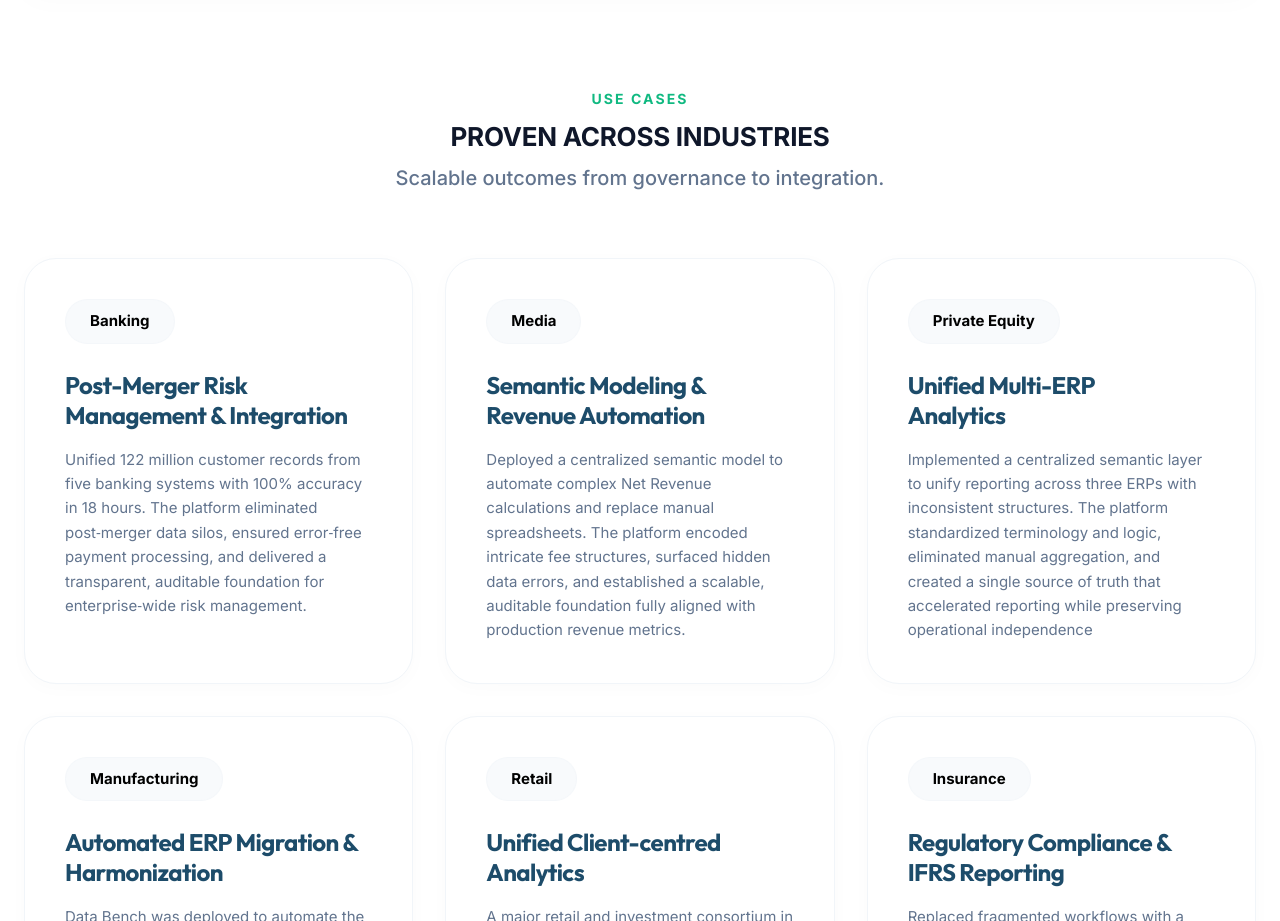
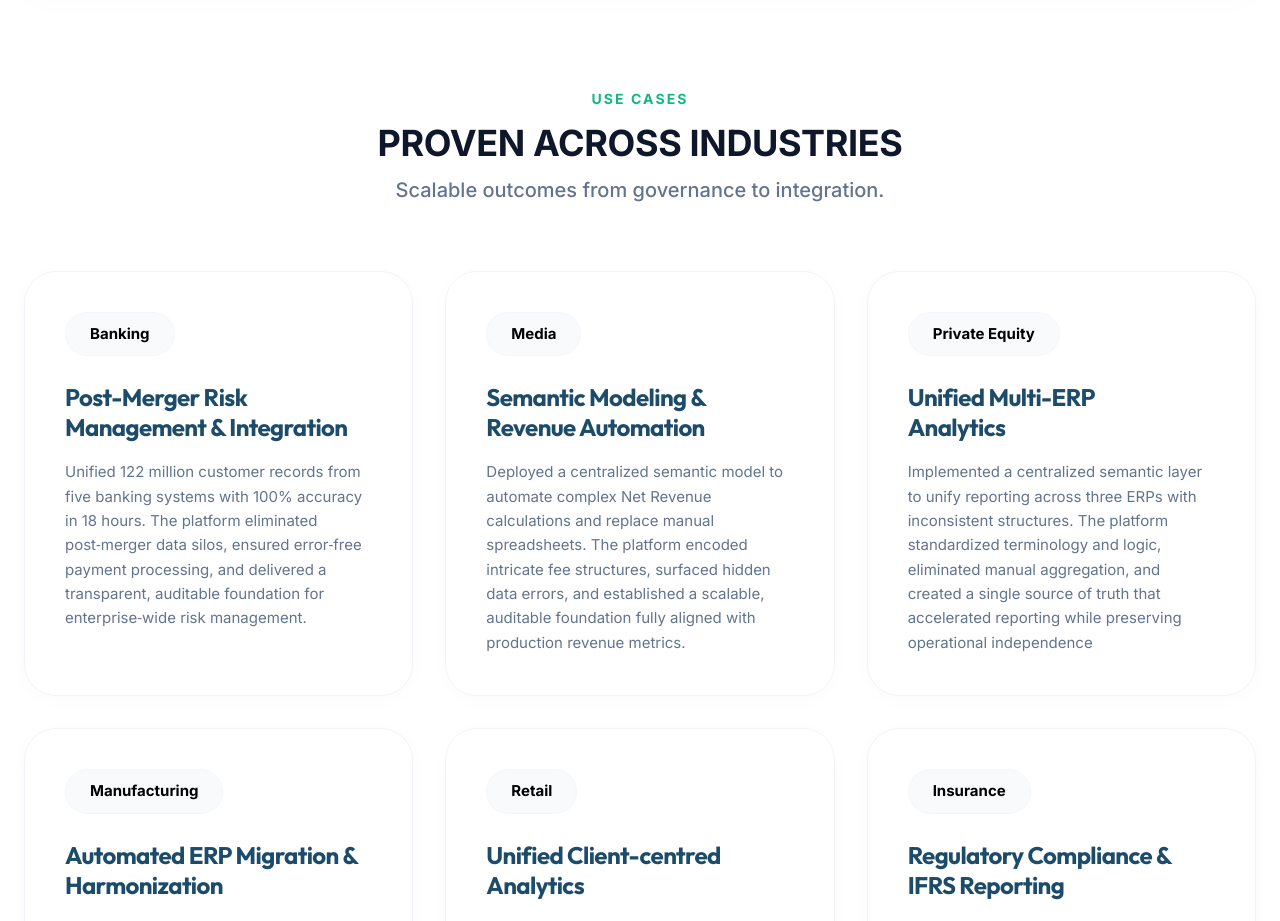
Before and after one commit to msantacruz777/Databench, a React (Vite) app: page / in a window 1280 px wide. Shown: the part 3320-4241 px from the top of the page. Built offline with nearby package versions, Linux system fonts and the light colour scheme; no server answers.

Commit message:
feat: Increase heading size for use cases
Enhances readability and visual prominence of the use cases title by increasing its font size.

```diff
--- a/src/App.tsx
+++ b/src/App.tsx
@@ -57,7 +57,7 @@ const UseCasesSection = () => {
           <span className="text-[14px] font-bold tracking-[0.15em] text-[#10b981] uppercase mb-3 block">
             {t('useCases.label')}
           </span>
-          <h3 className="text-xl md:text-[26px] font-sans font-bold text-[#0f172a] mb-2 tracking-[-0.01em] leading-tight">
+          <h3 className="text-3xl md:text-4xl font-sans font-bold text-[#0f172a] mb-2 tracking-[-0.01em] leading-tight">
             {t('useCases.title')}
           </h3>
           <p className="text-lg md:text-xl text-slate-500 max-w-2xl mx-auto leading-relaxed font-medium">
```
